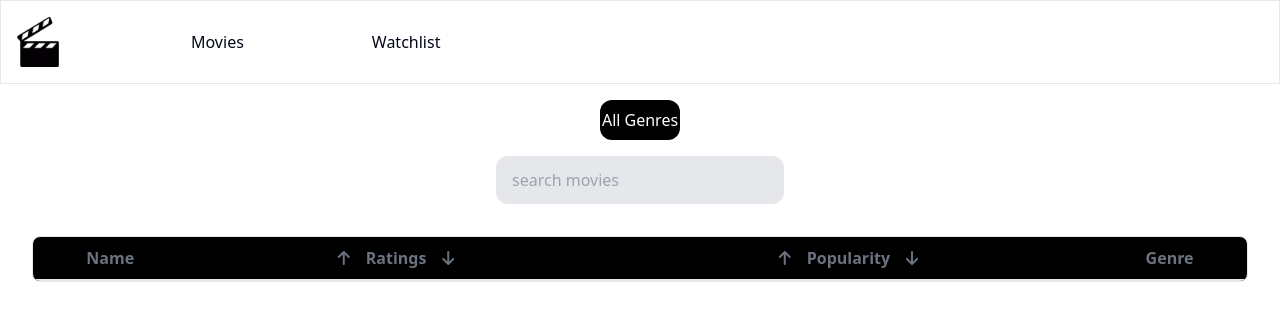
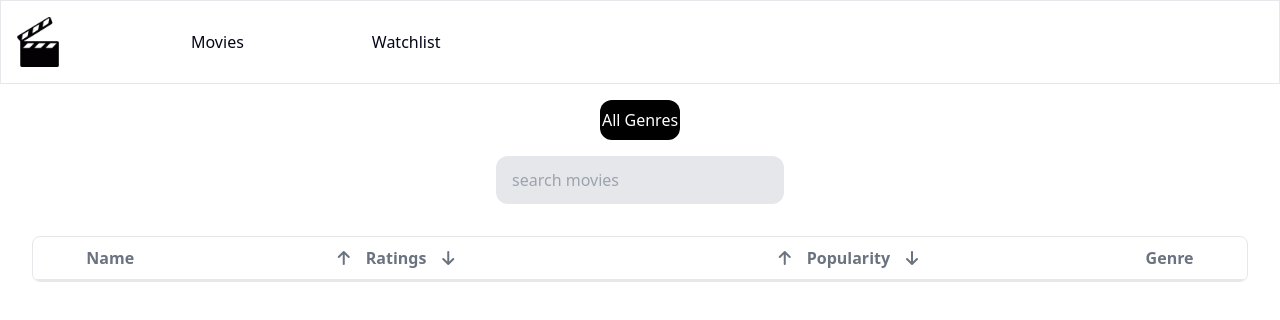
Before and after one commit to naveenkkannan/imdb-clone-react, a React (Vite) app: page /watchlist in a window 1280 px wide. Shown: the top 320 px of the page. Built offline with nearby package versions, Linux system fonts and the light colour scheme.

Commit message:
Update Watchlist.jsx

```diff
--- a/src/components/Watchlist.jsx
+++ b/src/components/Watchlist.jsx
@@ -88,7 +88,7 @@ function WatchList({ watchlist, setWatchList , handleRemoveFromWatchlist}) {
         />
       </div>
       <div className="overflow-hidden rounded-lg border border-gray-200 m-8 ">
-        <table className="w-full text-gray-500 text-center bg-black">
+        <table className="w-full text-gray-500 text-center ">
           <thead className="border-b-2">
             <tr>
               <th>Name</th>
```
